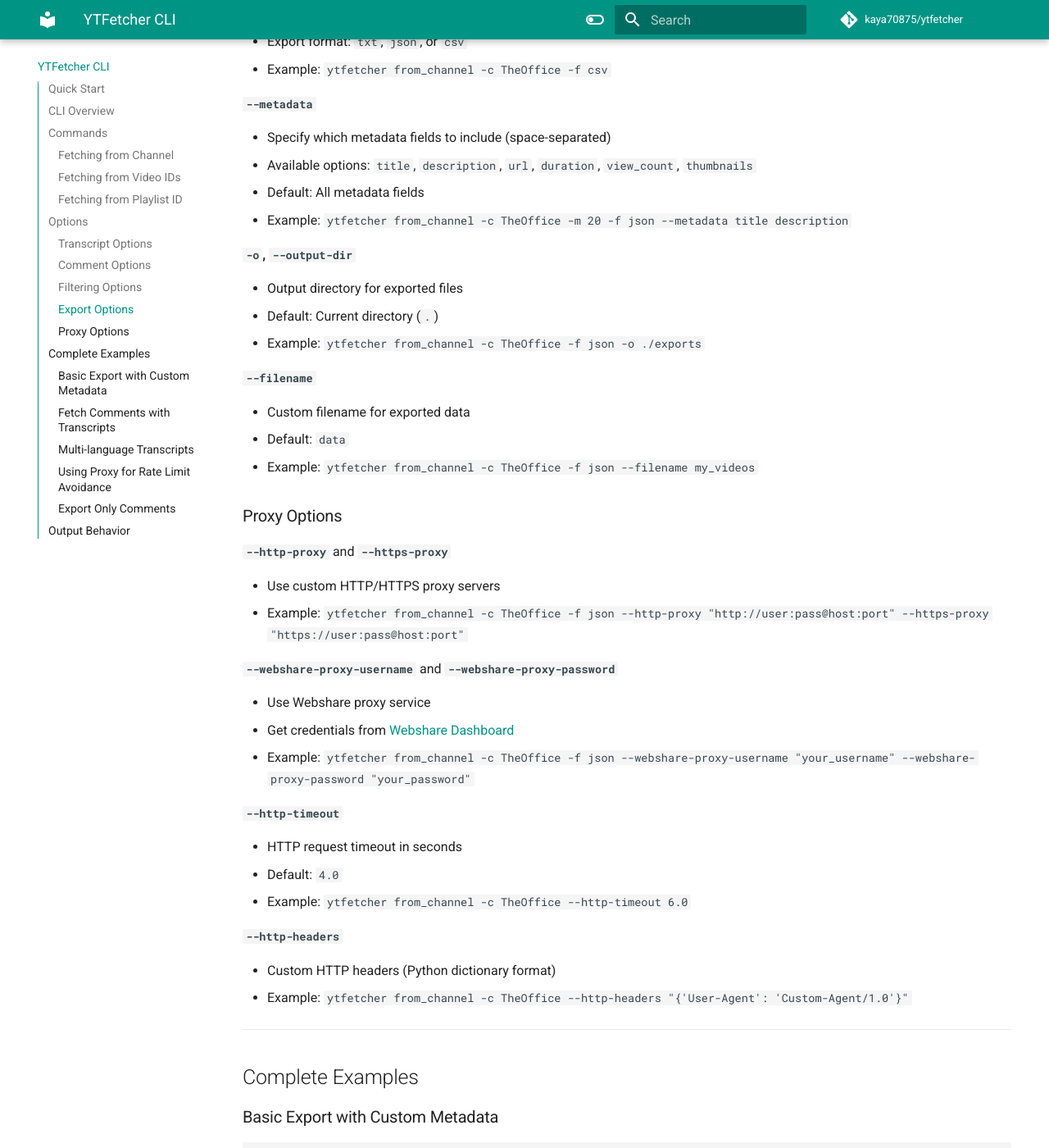
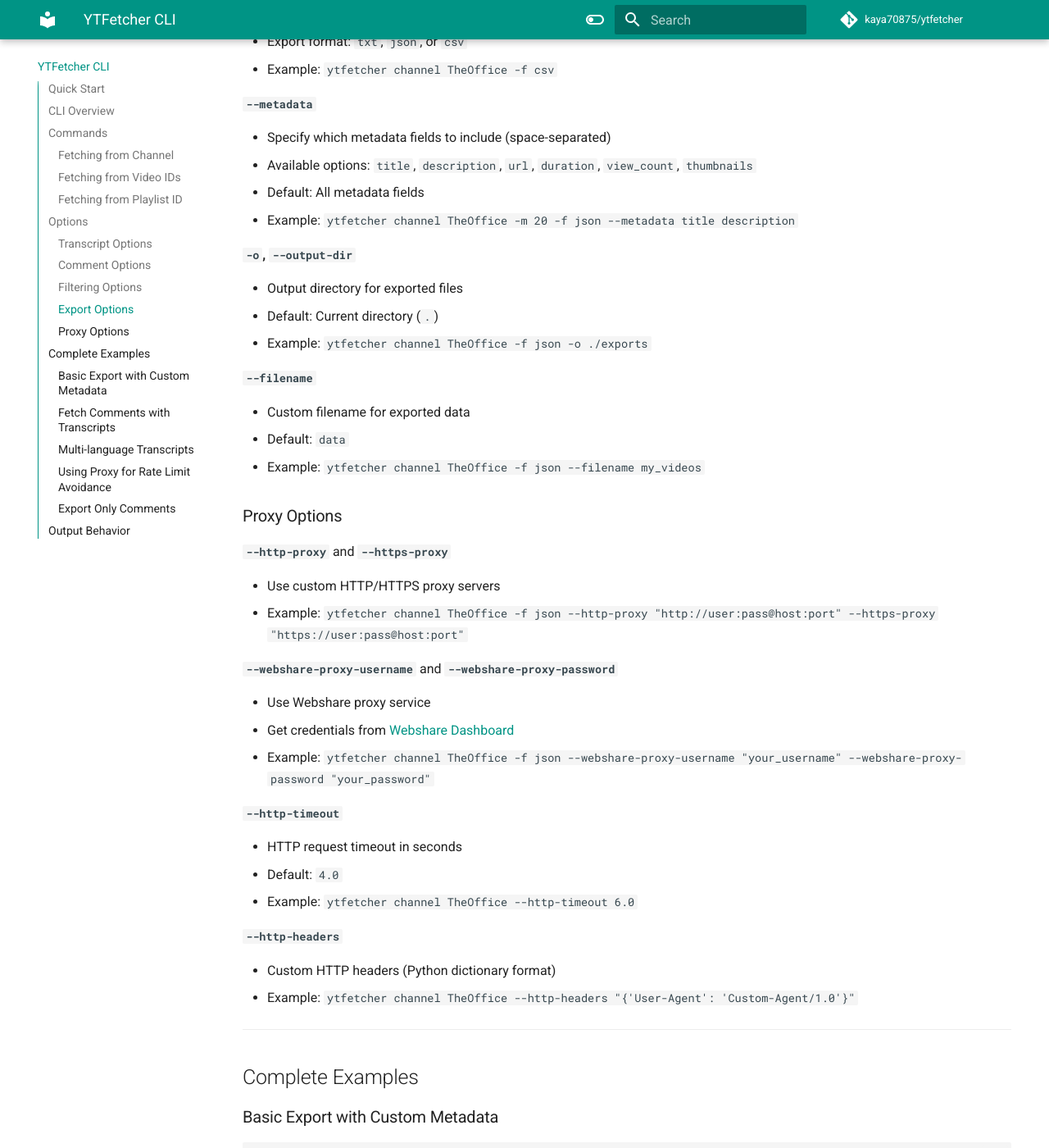
Before and after one commit to kaya70875/ytfetcher, an MkDocs documentation site: the page built from docs/cli.md, in a window 1280 px wide and 1400 px high, scrolled down 4219 px. Shown: the whole window at 82% size. Built offline with MkDocs 1.6.1 and Material for MkDocs 9.7.7, drawn with Linux system fonts in a browser that asks for light colours; comment, search, counter and statistics services are not loaded; some of the changed text lies outside the part shown.

Commit message:
docs: update cli docs

````diff
--- a/docs/cli.md
+++ b/docs/cli.md
@@ -9,7 +9,7 @@
 Fetch 50 video transcripts + metadata from a channel and save as JSON:
 
 ```bash
-ytfetcher from_channel -c TheOffice -m 50 -f json
+ytfetcher channel TheOffice -m 50 -f json
 ```
 
 ## CLI Overview
@@ -22,9 +22,9 @@
 
 YTFetcher supports three main commands:
 
-- `from_channel` - Fetch data from a YouTube channel handle
-- `from_video_ids` - Fetch data from custom video IDs
-- `from_playlist_id` - Fetch data from a specific playlist ID
+- `channel` - Fetch data from a YouTube channel handle
+- `video` - Fetch data from custom video IDs
+- `playlist` - Fetch data from a specific playlist ID
 
 ---
 
@@ -35,12 +35,12 @@
 Fetch transcripts and metadata from a YouTube channel:
 
 ```bash
-ytfetcher from_channel -c <CHANNEL_HANDLE> -m <MAX_RESULTS> -f <FORMAT>
+ytfetcher channel <CHANNEL_HANDLE> -m <MAX_RESULTS> -f <FORMAT>
 ```
 
 **Required Arguments:**
 
-- `-c`, `--channel_handle` - YouTube channel handle (e.g., `TheOffice`)
+-`channel` - YouTube channel handle (e.g., `TheOffice`)
 
 **Optional Arguments:**
 
@@ -49,7 +49,7 @@
 **Example:**
 
 ```bash
-ytfetcher from_channel -c TheOffice -m 20 -f json
+ytfetcher channel TheOffice -m 20 -f json
 ```
 
 !!! Note
@@ -60,13 +60,13 @@
 Fetch transcripts and metadata from specific video IDs:
 
 ```bash
-ytfetcher from_video_ids -v video_id1 video_id2 video_id3 -f <FORMAT>
+ytfetcher video video_id1 video_id2 video_id3 -f <FORMAT>
 ```
 
 **Example:**
 
 ```bash
-ytfetcher from_video_ids -v dQw4w9WgXcQ jNQXAC9IVRw -f csv
+ytfetcher video dQw4w9WgXcQ jNQXAC9IVRw -f csv
 ```
 
 ### Fetching from Playlist ID
@@ -74,13 +74,13 @@
 Fetch transcripts and metadata from a YouTube playlist:
 
 ```bash
-ytfetcher from_playlist_id -p <PLAYLIST_ID> -f <FORMAT>
+ytfetcher playlist <PLAYLIST_ID> -f <FORMAT>
 ```
 
 **Example:**
 
 ```bash
-ytfetcher from_playlist_id -p PLrAXtmRdnEQy6nuLMH7Pj4Lb3zY9gK8kK -f json -m 25
+ytfetcher playlist PLrAXtmRdnEQy6nuLMH7Pj4Lb3zY9gK8kK -f json -m 25
 ```
 
 ---
@@ -94,38 +94,38 @@
 **`--no-timing`**
 
 - Exclude transcript timing information (start time and duration)
-- Example: `ytfetcher from_channel -c TheOffice -f json --no-timing`
+- Example: `ytfetcher TheOffice -f json --no-timing`
 
 **`--languages`**
 
 - Specify language codes in priority order (space-separated)
 - Default: `en`
-- Example: `ytfetcher from_channel -c TheOffice -m 50 -f csv --languages tr en`
+- Example: `ytfetcher TheOffice -m 50 -f csv --languages tr en`
 - YTFetcher will try Turkish first, then fall back to English if unavailable
 
 **`--manually-created`**
 
 - Fetch only videos with manually created transcripts (more accurate)
 - Useful for channels like TEDx that have high-quality manual transcripts
-- Example: `ytfetcher from_channel -c TEDx -f csv --manually-created`
+- Example: `ytfetcher TEDx -f csv --manually-created`
 
 **`--stdout`**
 
 - Print data directly to console instead of exporting to file
-- Example: `ytfetcher from_channel -c TheOffice --stdout`
+- Example: `ytfetcher TheOffice --stdout`
 
 ### Comment Options
 
 **`--comments <NUMBER>`**
 
 - Fetch top N comments alongside transcripts and metadata
-- Example: `ytfetcher from_channel -c TheOffice -m 20 --comments 10 -f json`
+- Example: `ytfetcher TheOffice -m 20 --comments 10 -f json`
 - This fetches top 10 comments for each video along with transcripts
 
 **`--comments-only <NUMBER>`**
 
 - Fetch only comments with metadata (no transcripts)
-- Example: `ytfetcher from_channel -c TheOffice -m 20 --comments-only 10 -f json`
+- Example: `ytfetcher TheOffice -m 20 --comments-only 10 -f json`
 
 !!! Warning
     Comment fetching is resource-intensive. Performance depends on your internet connection and the volume of comments being retrieved.
@@ -137,19 +137,19 @@
 **`--min-views <NUMBER>`**
 
 - Filter videos with view count greater than or equal to the specified number
-- Example: `ytfetcher from_channel -c TheOffice -m 50 -f json --min-views 1000`
+- Example: `ytfetcher TheOffice -m 50 -f json --min-views 1000`
 - Only processes videos with at least 1000 views
 
 **`--min-duration <SECONDS>`**
 
 - Filter videos with duration greater than or equal to the specified seconds
-- Example: `ytfetcher from_channel -c TheOffice -m 50 -f csv --min-duration 300`
+- Example: `ytfetcher TheOffice -m 50 -f csv --min-duration 300`
 - Only processes videos that are at least 5 minutes (300 seconds) long
 
 **`--includes-title <STRING>`**
 
 - Filter videos whose title contains the specified string (case-insensitive)
-- Example: `ytfetcher from_channel -c TheOffice -m 50 -f json --includes-title "episode"`
+- Example: `ytfetcher TheOffice -m 50 -f json --includes-title "episode"`
 - Only processes videos with "episode" in the title
 
 **Combining Multiple Filters**
@@ -157,7 +157,7 @@
 You can combine multiple filters to create more specific criteria:
 
 ```bash
-ytfetcher from_channel -c TheOffice -m 50 -f json \
+ytfetcher TheOffice -m 50 -f json \
   --min-views 1000 \
   --min-duration 300 \
   --includes-title "tutorial"
@@ -177,50 +177,50 @@
 **`-f`, `--format`**
 
 - Export format: `txt`, `json`, or `csv`
-- Example: `ytfetcher from_channel -c TheOffice -f csv`
+- Example: `ytfetcher channel TheOffice -f csv`
 
 **`--metadata`**
 
 - Specify which metadata fields to include (space-separated)
 - Available options: `title`, `description`, `url`, `duration`, `view_count`, `thumbnails`
 - Default: All metadata fields
-- Example: `ytfetcher from_channel -c TheOffice -m 20 -f json --metadata title description`
+- Example: `ytfetcher channel TheOffice -m 20 -f json --metadata title description`
 
 **`-o`, `--output-dir`**
 
 - Output directory for exported files
 - Default: Current directory (`.`)
-- Example: `ytfetcher from_channel -c TheOffice -f json -o ./exports`
+- Example: `ytfetcher channel TheOffice -f json -o ./exports`
 
 **`--filename`**
 
 - Custom filename for exported data
 - Default: `data`
-- Example: `ytfetcher from_channel -c TheOffice -f json --filename my_videos`
+- Example: `ytfetcher channel TheOffice -f json --filename my_videos`
 
 ### Proxy Options
 
 **`--http-proxy`** and **`--https-proxy`**
 
 - Use custom HTTP/HTTPS proxy servers
-- Example: `ytfetcher from_channel -c TheOffice -f json --http-proxy "http://user:pass@host:port" --https-proxy "https://user:pass@host:port"`
+- Example: `ytfetcher channel TheOffice -f json --http-proxy "http://user:pass@host:port" --https-proxy "https://user:pass@host:port"`
 
 **`--webshare-proxy-username`** and **`--webshare-proxy-password`**
 
 - Use Webshare proxy service
 - Get credentials from [Webshare Dashboard](https://dashboard.webshare.io/proxy/settings)
-- Example: `ytfetcher from_channel -c TheOffice -f json --webshare-proxy-username "your_username" --webshare-proxy-password "your_password"`
+- Example: `ytfetcher channel TheOffice -f json --webshare-proxy-username "your_username" --webshare-proxy-password "your_password"`
 
 **`--http-timeout`**
 
 - HTTP request timeout in seconds
 - Default: `4.0`
-- Example: `ytfetcher from_channel -c TheOffice --http-timeout 6.0`
+- Example: `ytfetcher channel TheOffice --http-timeout 6.0`
 
 **`--http-headers`**
 
 - Custom HTTP headers (Python dictionary format)
-- Example: `ytfetcher from_channel -c TheOffice --http-headers "{'User-Agent': 'Custom-Agent/1.0'}"`
+- Example: `ytfetcher channel TheOffice --http-headers "{'User-Agent': 'Custom-Agent/1.0'}"`
 
 ---
 
@@ -229,7 +229,7 @@
 ### Basic Export with Custom Metadata
 
 ```bash
-ytfetcher from_channel -c TheOffice -m 20 -f json --no-timing --metadata title description
+ytfetcher channel TheOffice -m 20 -f json --no-timing --metadata title description
 ```
 
 This command:
@@ -242,7 +242,7 @@
 ### Fetch Comments with Transcripts
 
 ```bash
-ytfetcher from_channel -c TheOffice -m 10 --comments 5 -f csv -o ./data
+ytfetcher channel TheOffice -m 10 --comments 5 -f csv -o ./data
 ```
 
 This command:
@@ -255,7 +255,7 @@
 ### Multi-language Transcripts
 
 ```bash
-ytfetcher from_channel -c TheOffice -m 50 -f json --languages es en fr
+ytfetcher channel TheOffice -m 50 -f json --languages es en fr
 ```
 
 This command:
@@ -267,7 +267,7 @@
 ### Using Proxy for Rate Limit Avoidance
 
 ```bash
-ytfetcher from_channel -c TheOffice -m 100 -f json \
+ytfetcher channel TheOffice -m 100 -f json \
   --webshare-proxy-username "your_username" \
   --webshare-proxy-password "your_password"
 ```
@@ -277,7 +277,7 @@
 ### Export Only Comments
 
 ```bash
-ytfetcher from_channel -c TheOffice -m 20 --comments-only 15 -f json --filename comments_only
+ytfetcher channel TheOffice -m 20 --comments-only 15 -f json --filename comments_only
 ```
 
 This command fetches only comments (no transcripts) and saves them to `comments_only.json`.
````
